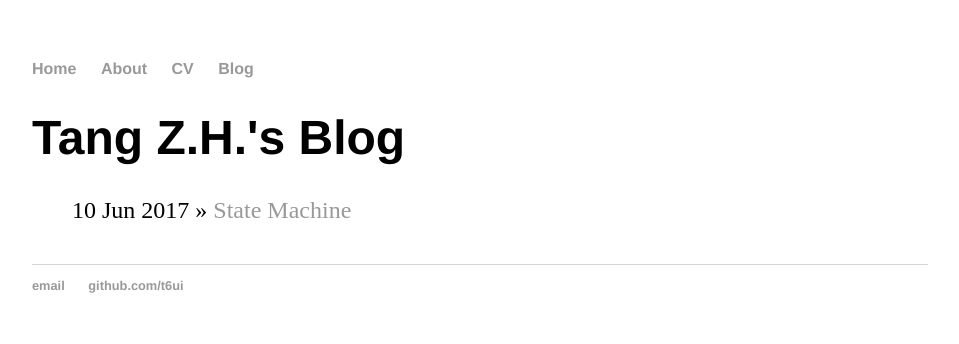
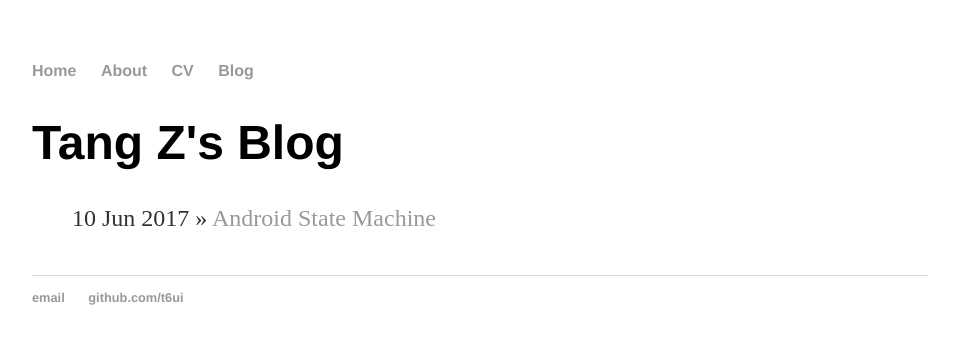
Before and after one commit to t6ui/t6ui.github.io, a Jekyll site: the page built from blog/index.html, in a window 1280 px wide. Shown: the top 344 px of the page, without its empty margins (160-1119 px from the left). Built offline with Jekyll 4.4.1, drawn with Linux system fonts in a browser that asks for light colours.

Commit message:
adjust format

```diff
--- a/_config.yml
+++ b/_config.yml
@@ -1,3 +1,3 @@
-name: Tang Z.H., Horrible Cop
+name: Tang Z, Horrible Cop
 markdown: kramdown
 permalink: /blog/:year/:month/:day/:title
--- a/_layouts/default.html
+++ b/_layouts/default.html
@@ -4,7 +4,10 @@
     <title>{{ page.title }}</title>
     <!-- link to main stylesheet -->
     <link rel="stylesheet" type="text/css" href="/css/main.css">
+
   </head>
+
+
   <body>
     <nav>
 <ul>
@@ -19,6 +22,7 @@
   {{ content }}
 
 </div><!-- /.container -->
+
   <footer>
    <ul>
    <li><a href="mailto:tangzihui.cn@gmail.com">email</a></li>
@@ -26,4 +30,5 @@
    </ul>
   </footer>
   </body>
+
 </html>
--- a/_posts/2017-06-10-android-state-machine.md
+++ b/_posts/2017-06-10-android-state-machine.md
@@ -1,6 +1,6 @@
 ---
 layout: post
-title: "State Machine"
+title: "Android State Machine"
 date: 2017-06-10
 ---
 
--- a/blog/atom.xml
+++ b/blog/atom.xml
@@ -4,13 +4,13 @@
 <?xml version="1.0" encoding="utf-8"?>
 <feed xmlns="http://www.w3.org/2005/Atom">
 
-	<title>Tang Z.H.'s Blog</title>
+    <title>Tang Z's Blog</title>
     <link href="http://t6ui.github.io/blog/atom.xml" rel="self"/>
     <link href="http://t6ui.github.io/blog"/>
     <updated>{{ site.time | date_to_xmlschema }}</updated>
     <id>http://t6ui.github.io/blog</id>
     <author>
-		<name>Tang Z.H.</name>
+        <name>Tang Z</name>
         <email>tangzihui.cn@gmail.com</email>
     </author>
 
--- a/blog/index.html
+++ b/blog/index.html
@@ -1,6 +1,6 @@
 ---
 layout: default
-title: Tang Z.H.'s Blog
+title: Tang Z's Blog
 ---
 	<h1>{{ page.title }}</h1>
 	<ul class="posts">
--- a/css/main.css
+++ b/css/main.css
@@ -1,43 +1,29 @@
-body {
-    margin: 60px auto;
-    width: 70%;
-}
-nav ul, footer ul {
-    font-family:'Helvetica', 'Arial', 'Sans-Serif';
-    padding: 0px;
-    list-style: none;
-    font-weight: bold;
-}
-nav ul li, footer ul li {
-    display: inline;
-    margin-right: 20px;
-}
-a {
-    text-decoration: none;
-    color: #999;
-}
-a:hover {
-    text-decoration: underline;
-}
-h1 {
-    font-size: 3em;
-    font-family:'Helvetica', 'Arial', 'Sans-Serif';
-}
-p {
-    font-size: 1.5em;
-    line-height: 1.4em;
-    color: #333;
-}
-footer {
-    border-top: 1px solid #d5d5d5;
-    font-size: .8em;
-}
+body { margin: 60px auto; width: 70%; }
 
-ul.posts {
-    margin: 20px auto 40px;
-    font-size: 1.5em;
-}
+a { text-decoration: none; color: #999; }
+a:hover { text-decoration: underline; }
 
-ul.posts li {
-    list-style: none;
-}
+p, ul { font-size: 1.5em; line-height: 1.4em; color: #333; }
+
+h1, h2, h3, h4 { font-family: 'Helvetica', 'Arial', 'Sans-Serif'; }
+h1 { font-size: 3em;  }
+h2 { font-size: 2.7em; }
+h3 { font-size: 2.3em; }
+h4 { font-size: 1.9em; }
+
+nav ul, footer ul { font-size: 1em; font-family: 'Helvetica', 'Arial', 'Sans-Serif'; padding: 0px; list-style: none; font-weight: bold; }
+nav ul li, footer ul li { display: inline; margin-right: 20px; }
+
+footer { border-top: 1px solid #d5d5d5; font-size: .8em; }
+
+/* Blog */
+ul.posts { margin: 20px auto 40px; font-size: 1.5em; }
+ul.posts li { list-style: none; }
+
+/* CV */
+.cv { margin: 0px 0px 60px; }
+.cv h1 { font-size: 3em; }
+.cv h2 { font-size: 2em; }
+.cv address, .cv .download { font-family: 'Helvetica', 'Arial', 'Sans-Serif'; }
+.cv address, .cv p { font-size: 1.2em; }
+.cv .download { float: right; font-size: .8em; text-transform: uppercase; }
--- a/index.html
+++ b/index.html
@@ -3,6 +3,6 @@
 title: Hank Quinlan, Horrible Cop
 ---
 <div class="blurb">
-	<h1>Hi there, I'm Tang Z.H.!</h1>
+	<h1>Hi there, I'm Tang Z!</h1>
 	<p>I'm best known as the horrible cop from <em>A Touch of Evil</em> Don't trust me. <a href="/about">Read more about my life...</a></p>
 </div><!-- /.blurb -->
```
Also changed, not shown: about/index.html (added, +15 -0 lines), cv/index.html (added, +22 -0 lines). Lines whose indentation alone changed are shown as unchanged.
